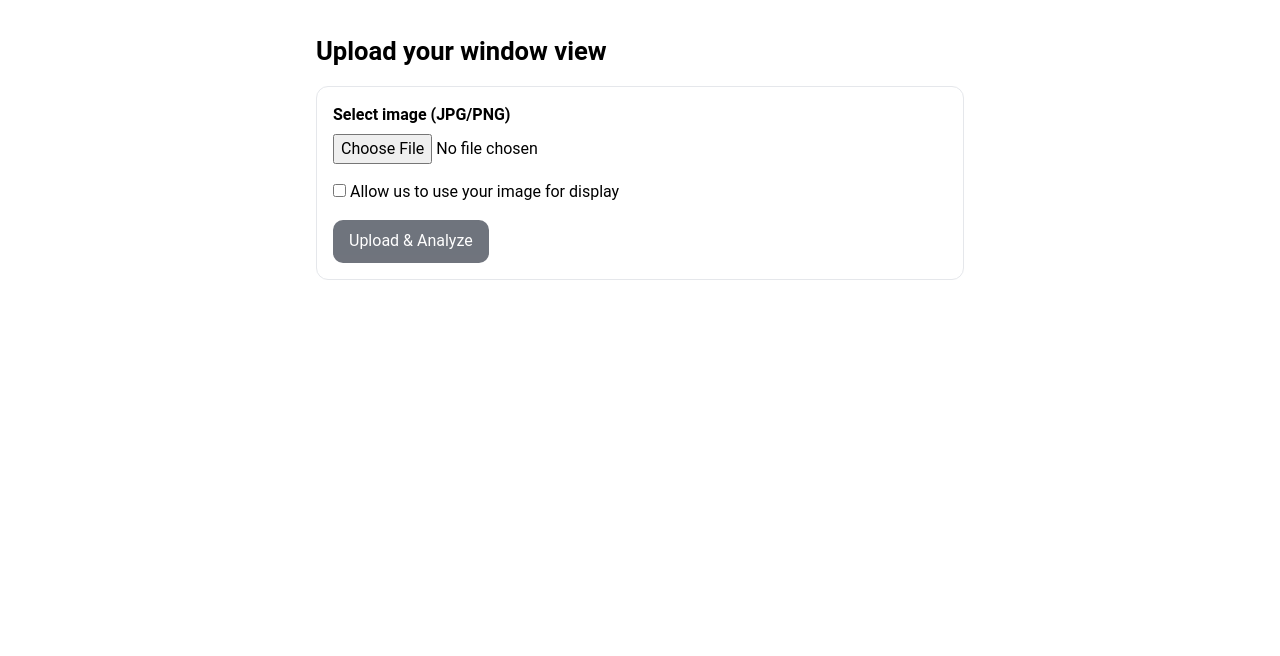
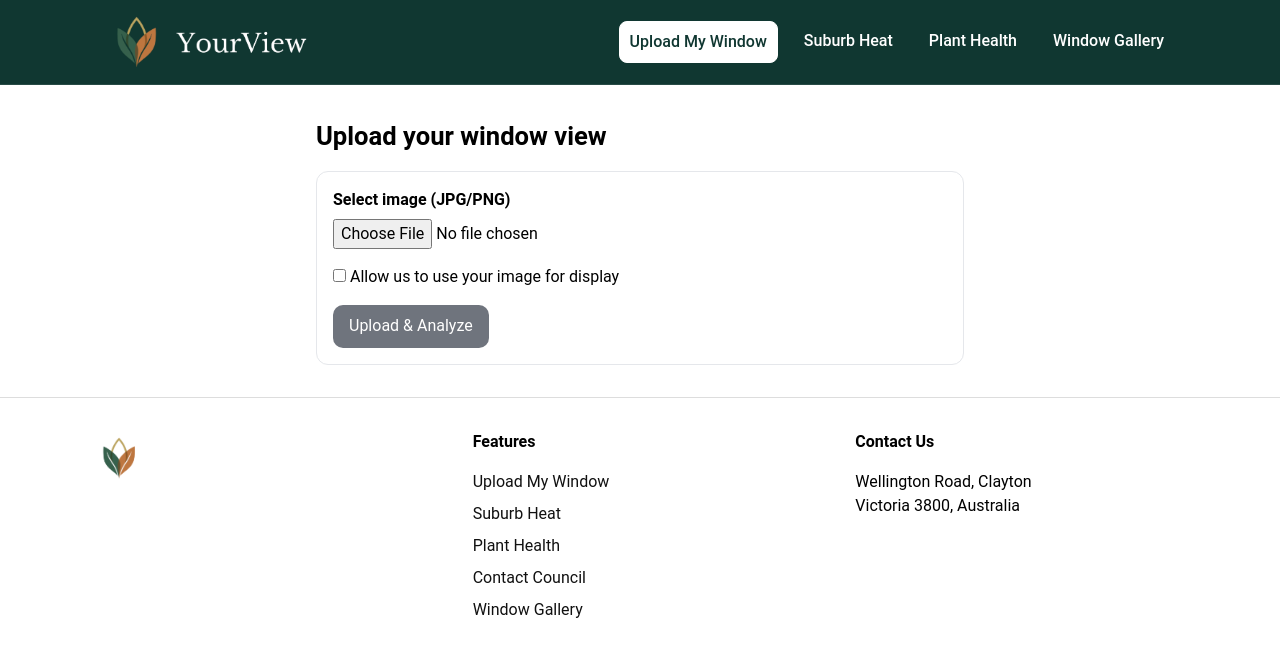
Before and after one commit to Tyson369-369/YourView, a Vue app in the folder frontend/yourview/: page /upload_window in a window 1280 px wide. Shown: the top 656 px of the page. Built offline with nearby package versions, Linux system fonts and the light colour scheme.

Commit message:
Header and Footer in "Upload my window" page

```diff
--- a/frontend/yourview/src/pages/upload_my_window.vue
+++ b/frontend/yourview/src/pages/upload_my_window.vue
@@ -1,4 +1,5 @@
 <template>
+  <Header />
   <div class="page">
     <h1 class="title">Upload your window view</h1>
 
@@ -60,9 +61,12 @@
       </p>
     </div>
   </div>
+  <Footer />
 </template>
 
 <script setup lang="ts">
+import Header from '@/components/Header.vue'
+import Footer from '@/components/Footer.vue'
 
 const UPLOADER_URL =
   'https://oelkz0pl2c.execute-api.ap-southeast-2.amazonaws.com/default/upload-image';
```
